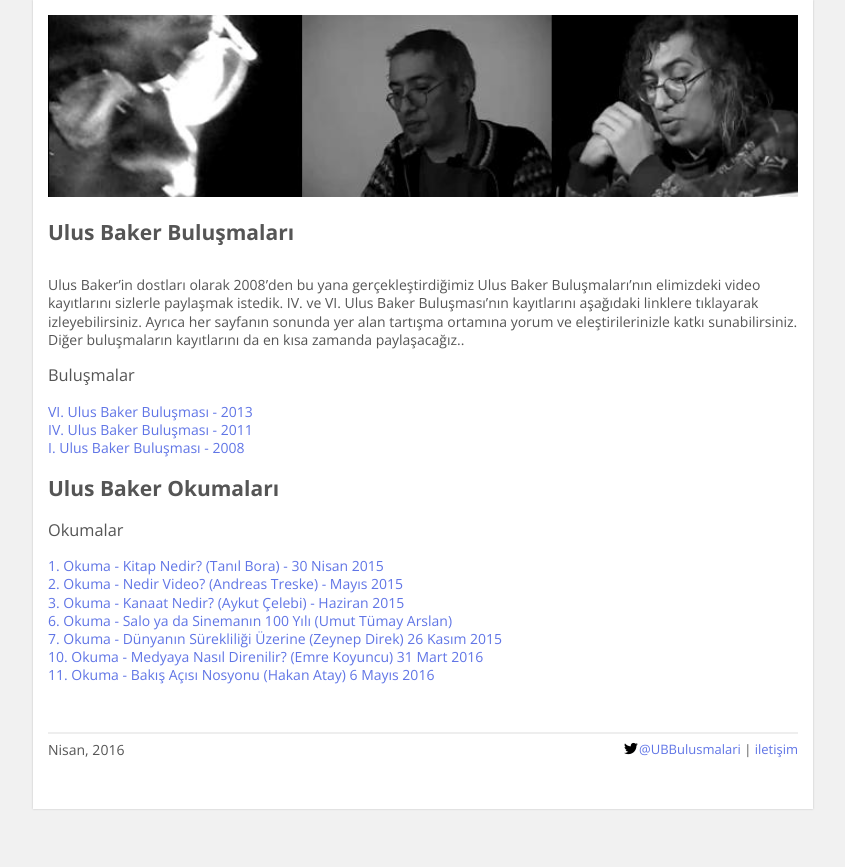
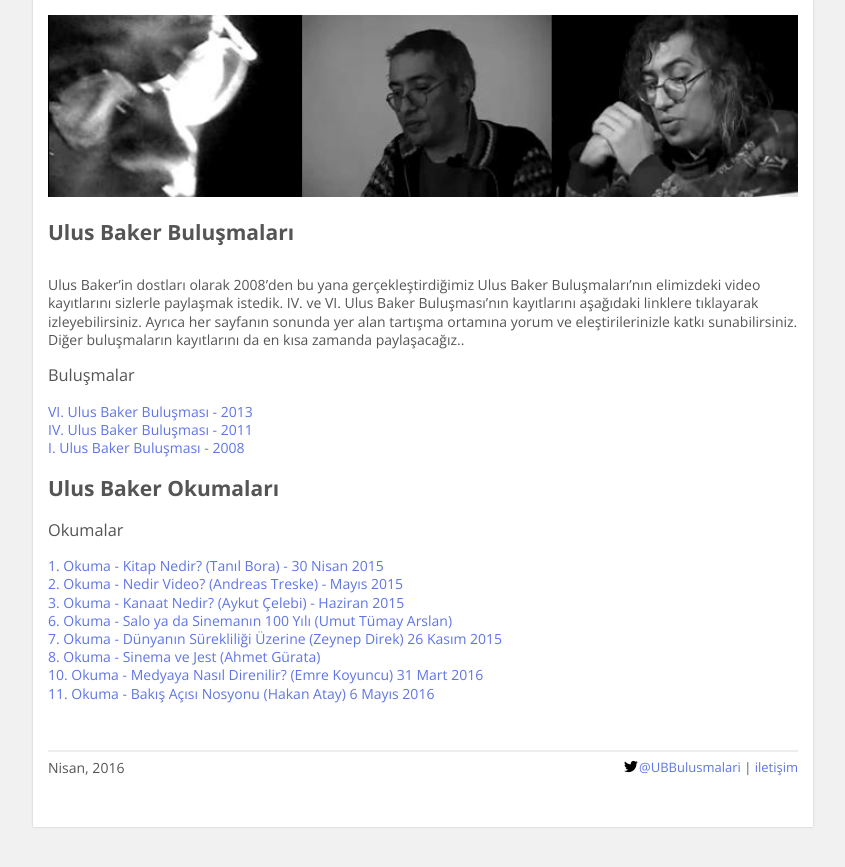
Before and after one commit to ulusbakerbulusmalari/ulusbakerbulusmalari.com, a Jekyll site: the page built from index.html, in a window 1280 px wide. Shown: the top 867 px of the page, without its empty margins (217-1062 px from the left). Built offline with Jekyll 4.4.1, drawn with Linux system fonts in a browser that asks for light colours; nearby versions of some CDN libraries; Markdown is read by kramdown in place of the engine named in the settings.

Commit message:
Update index.html

```diff
--- a/index.html
+++ b/index.html
@@ -39,6 +39,9 @@
   <a href="http://kentinsesi.tv/?p=1660">7. Okuma - Dünyanın Sürekliliği Üzerine (Zeynep Direk) 26 Kasım 2015</a>
 </div>
 <div>
+  <a href="okumalar/okuma8.html">8. Okuma - Sinema ve Jest (Ahmet Gürata)</a>
+</div>
+<div>
   <a href="okumalar/okuma10.html">10. Okuma - Medyaya Nasıl Direnilir? (Emre Koyuncu) 31 Mart 2016</a>
 </div>
 <div>
```
